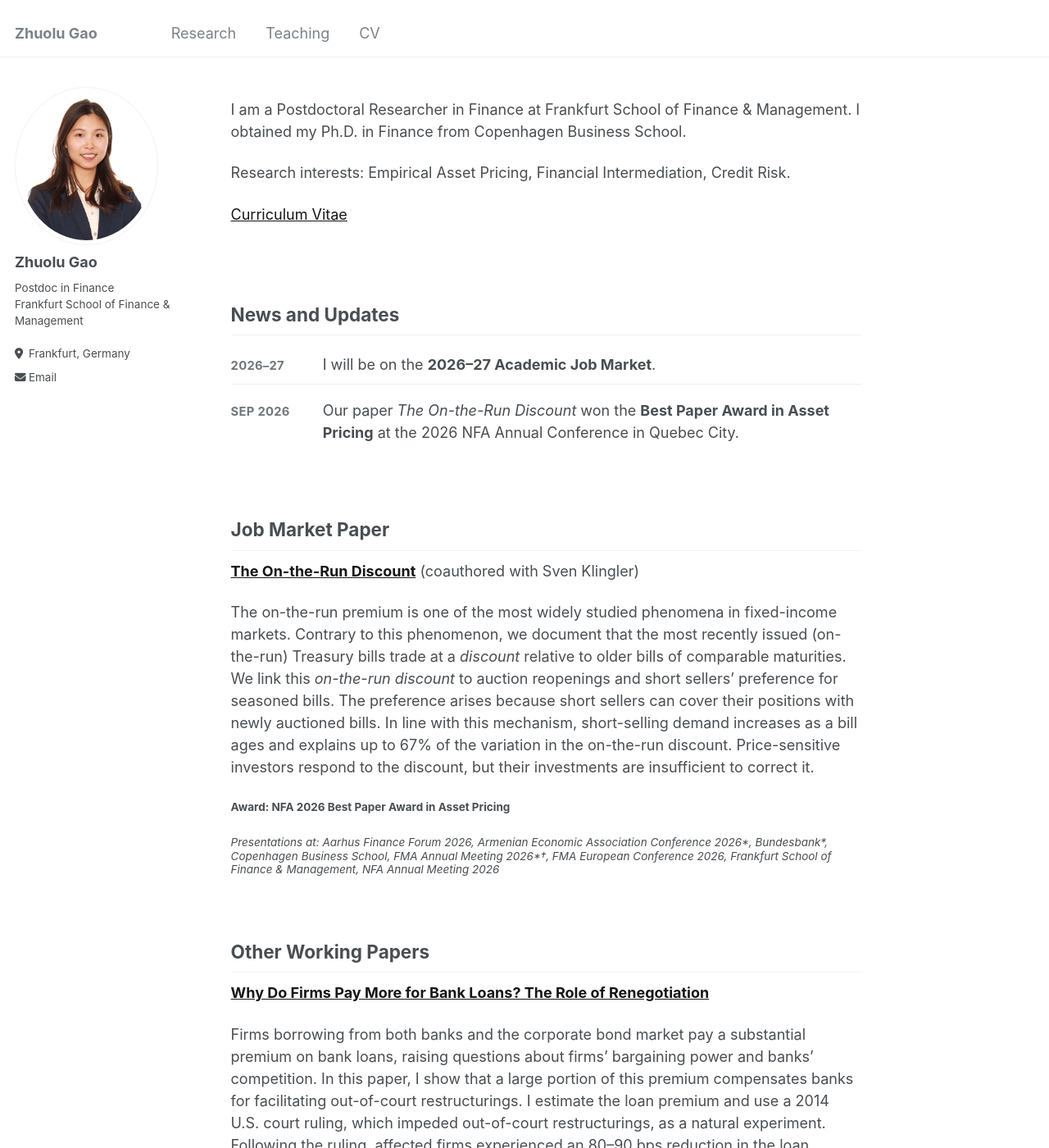
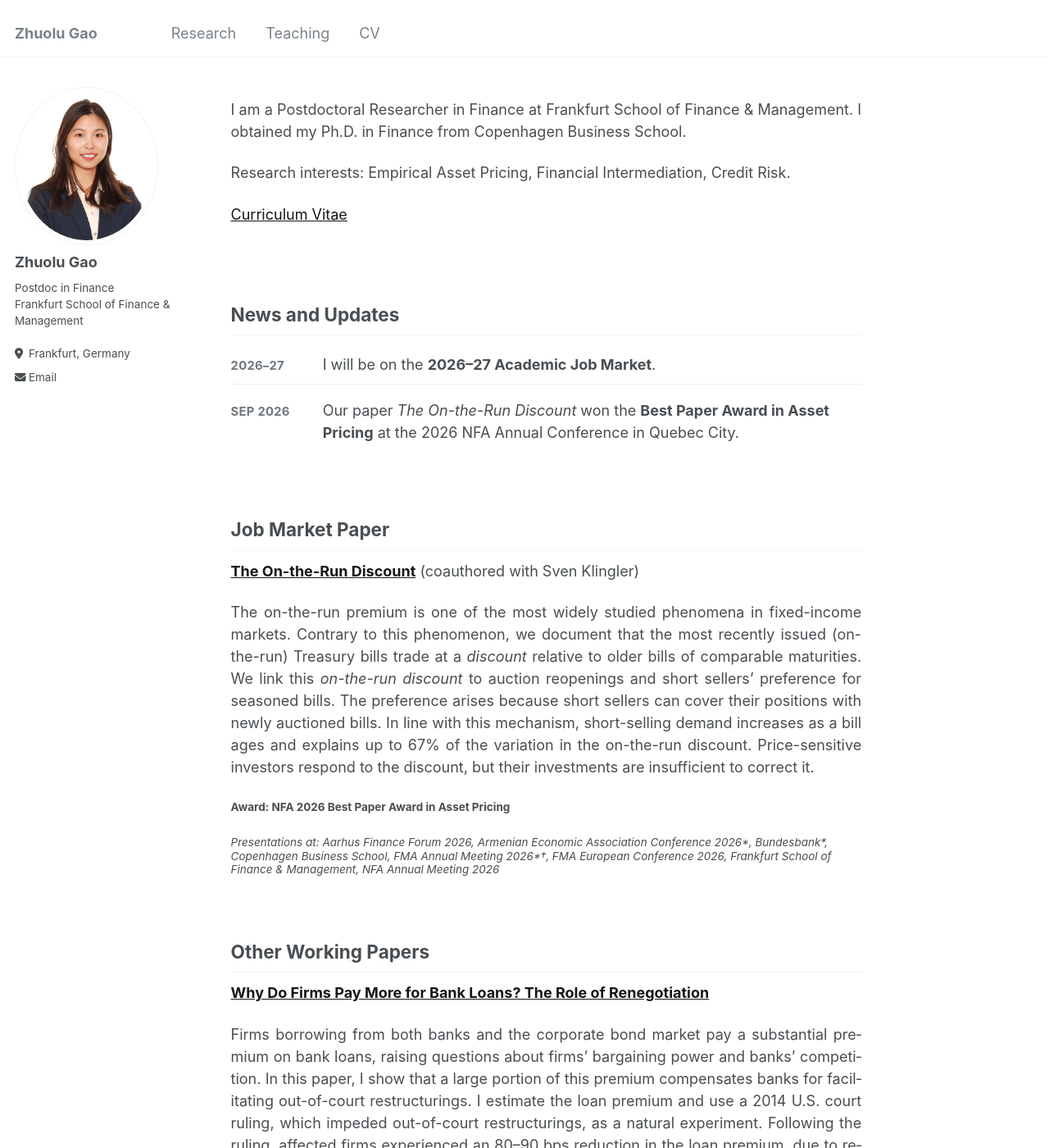
Before and after one commit to zhuolugao/zhuolugao.github.io, a Jekyll site: the page built from _pages/about.md, in a window 1280 px wide and 1400 px high. Shown: the whole window at 82% size. Built offline with Jekyll 4.4.1, drawn with Linux system fonts in a browser that asks for light colours.

Commit message:
Justify webpage prose

```diff
--- a/assets/css/main.scss
+++ b/assets/css/main.scss
@@ -74,3 +74,12 @@
     padding-bottom: 100%; /* 1:1 Aspect Ratio */
   }
 }
+
+/* Align long-form prose, including paper abstracts, on both margins. */
+.archive p,
+.page__content p {
+  text-align: justify;
+  text-justify: inter-word;
+  -webkit-hyphens: auto;
+  hyphens: auto;
+}
```
